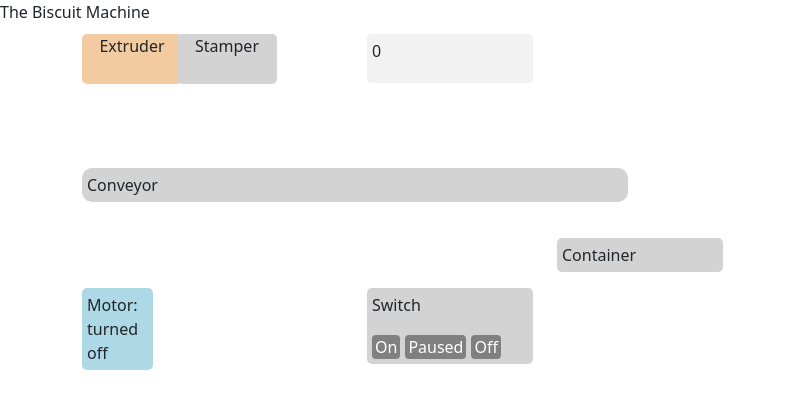
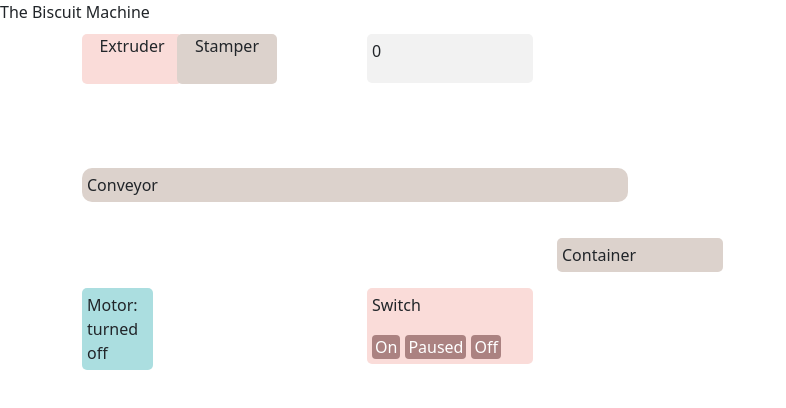
Before and after one commit to anisarambelieva/the-biscuit-machine, a React (Create React App) app: page / in a window 1280 px wide. Shown: the top 408 px of the page, without its empty margins (0-786 px from the left). Built offline with nearby package versions, Linux system fonts and the light colour scheme.

Commit message:
Update colors

```diff
--- a/src/components/container.js
+++ b/src/components/container.js
@@ -1,7 +1,7 @@
 const BiscuitContainer = () => (
   <p
     style={{
-      backgroundColor: "lightgray",
+      backgroundColor: "#DCD2CC",
       padding: "5px",
       borderRadius: "5px",
     }}
--- a/src/components/conveyor.js
+++ b/src/components/conveyor.js
@@ -1,7 +1,7 @@
 const Conveyor = () => (
   <p
     style={{
-      backgroundColor: "lightgray",
+      backgroundColor: "#DCD2CC",
       padding: "5px",
       borderRadius: "10px",
     }}
--- a/src/components/extruder.js
+++ b/src/components/extruder.js
@@ -1,7 +1,7 @@
 const Extruder = () => (
   <div
     style={{
-      backgroundColor: "#f2cba0",
+      backgroundColor: "#FADCD9",
       position: "absolute",
       textAlign: "center",
       height: "50px",
--- a/src/components/motor.js
+++ b/src/components/motor.js
@@ -33,7 +33,7 @@ const Motor = ({
   return (
     <p
       style={{
-        backgroundColor: "lightblue",
+        backgroundColor: "#ABDEE0",
         padding: "5px",
         borderRadius: "5px",
       }}
--- a/src/components/stamper/stamper.js
+++ b/src/components/stamper/stamper.js
@@ -4,7 +4,7 @@ const Stamper = ({ stamp, animationState }) => (
   <div
     className={stamp ? "stamper" : ""}
     style={{
-      backgroundColor: "lightgray",
+      backgroundColor: "#DCD2CC",
       position: "absolute",
       textAlign: "center",
       height: "50px",
--- a/src/components/switch.js
+++ b/src/components/switch.js
@@ -9,28 +9,28 @@ const Switch = ({ onChange }) => (
   <div
     style={{
       padding: "5px",
-      backgroundColor: "lightgray",
+      backgroundColor: "#FADCD9",
       borderRadius: "5px",
     }}
   >
     <p>Switch</p>
     <SwitchButton
       onClick={() => onChange("On")}
-      style={{ marginRight: "5px", backgroundColor: "gray", border: "gray" }}
+      style={{ marginRight: "5px", backgroundColor: "#AB8281", border: "gray" }}
     >
       On
     </SwitchButton>
 
     <SwitchButton
       onClick={() => onChange("Paused")}
-      style={{ marginRight: "5px", backgroundColor: "gray", border: "gray" }}
+      style={{ marginRight: "5px", backgroundColor: "#AB8281", border: "gray" }}
     >
       Paused
     </SwitchButton>
 
     <SwitchButton
       onClick={() => onChange("Off")}
-      style={{ backgroundColor: "gray", border: "gray" }}
+      style={{ backgroundColor: "#AB8281", border: "gray" }}
     >
       Off
     </SwitchButton>
```
